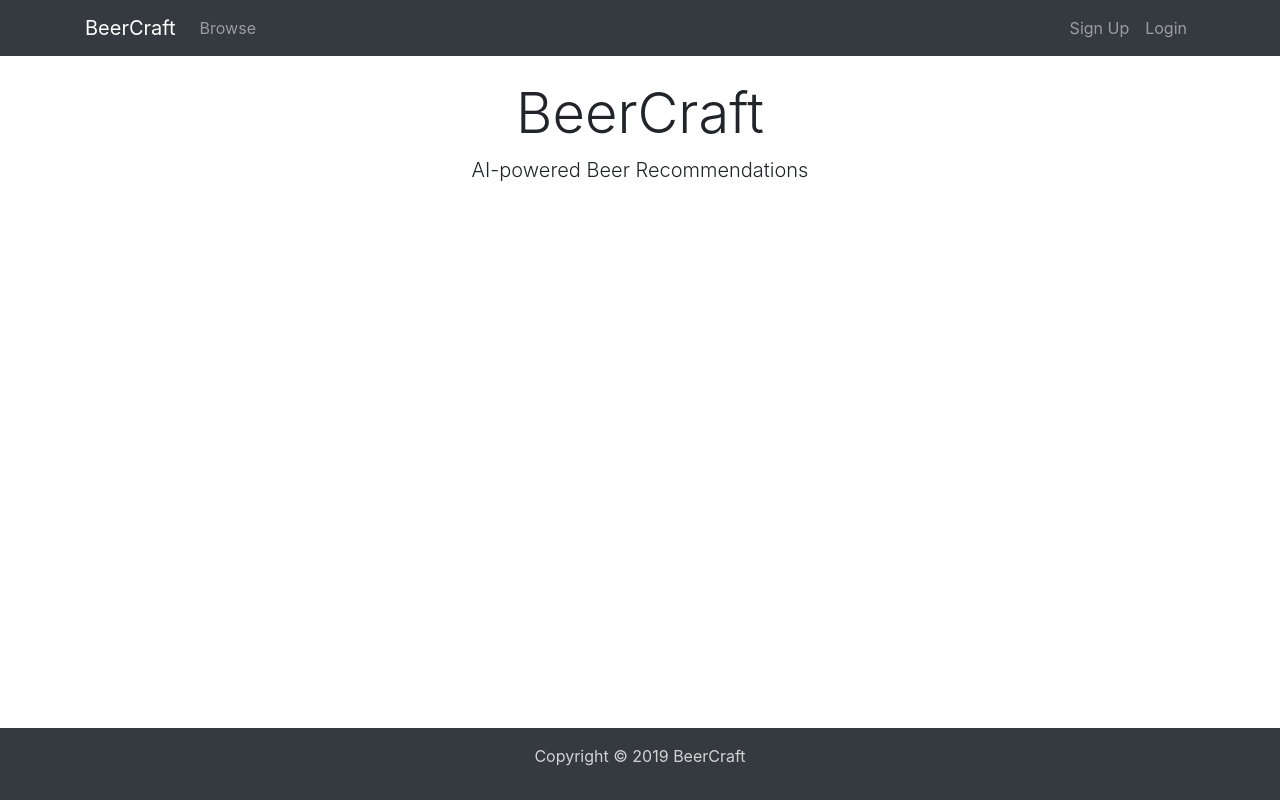
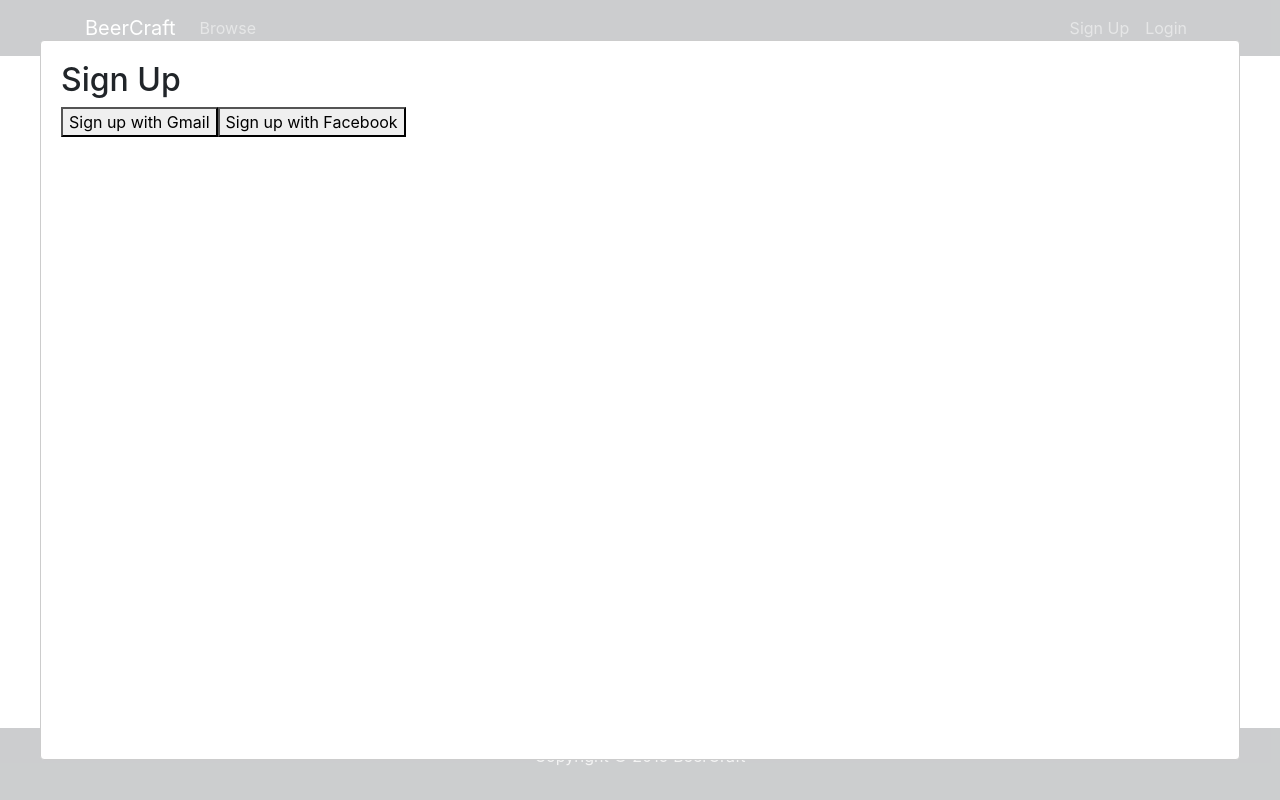
Before and after one commit to chingu-voyage7/Bears-Team-01, a React (Create React App) app in the folder client/: page / in a window 1280 px wide. Built offline with nearby package versions, Linux system fonts and the light colour scheme.

Commit message:
imported register modal in the navbar

```diff
--- a/client/src/components/layout/Navbar.js
+++ b/client/src/components/layout/Navbar.js
@@ -1,5 +1,6 @@
 import React, { Component } from 'react';
 import { Link } from 'react-router-dom';
+import RegisterModal from './RegisterModal';
 
 class Navbar extends Component {
   render() {
@@ -31,6 +32,7 @@ class Navbar extends Component {
             </div>
           </div>
         </nav>
+        <RegisterModal />
       </div>
     )
   }
```
